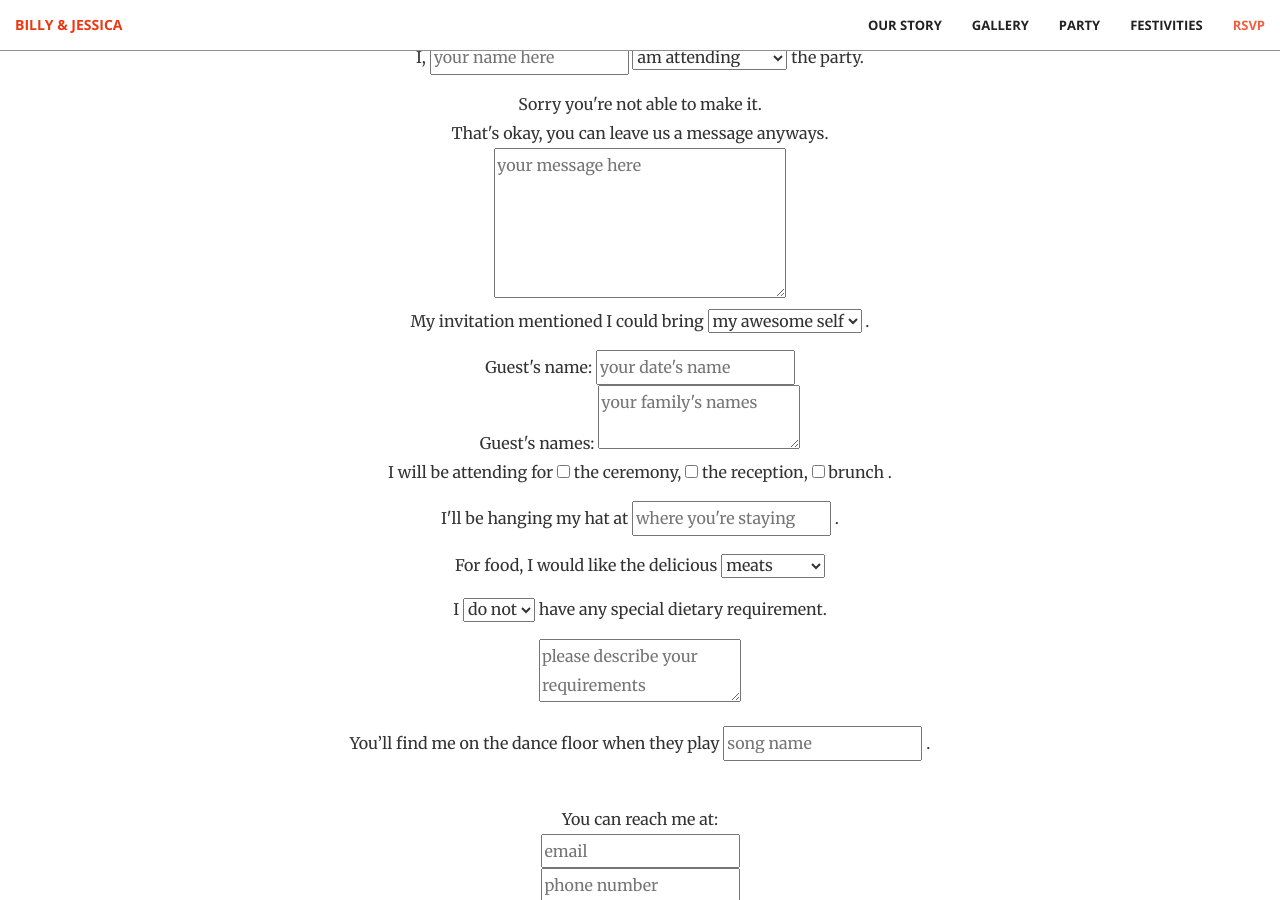
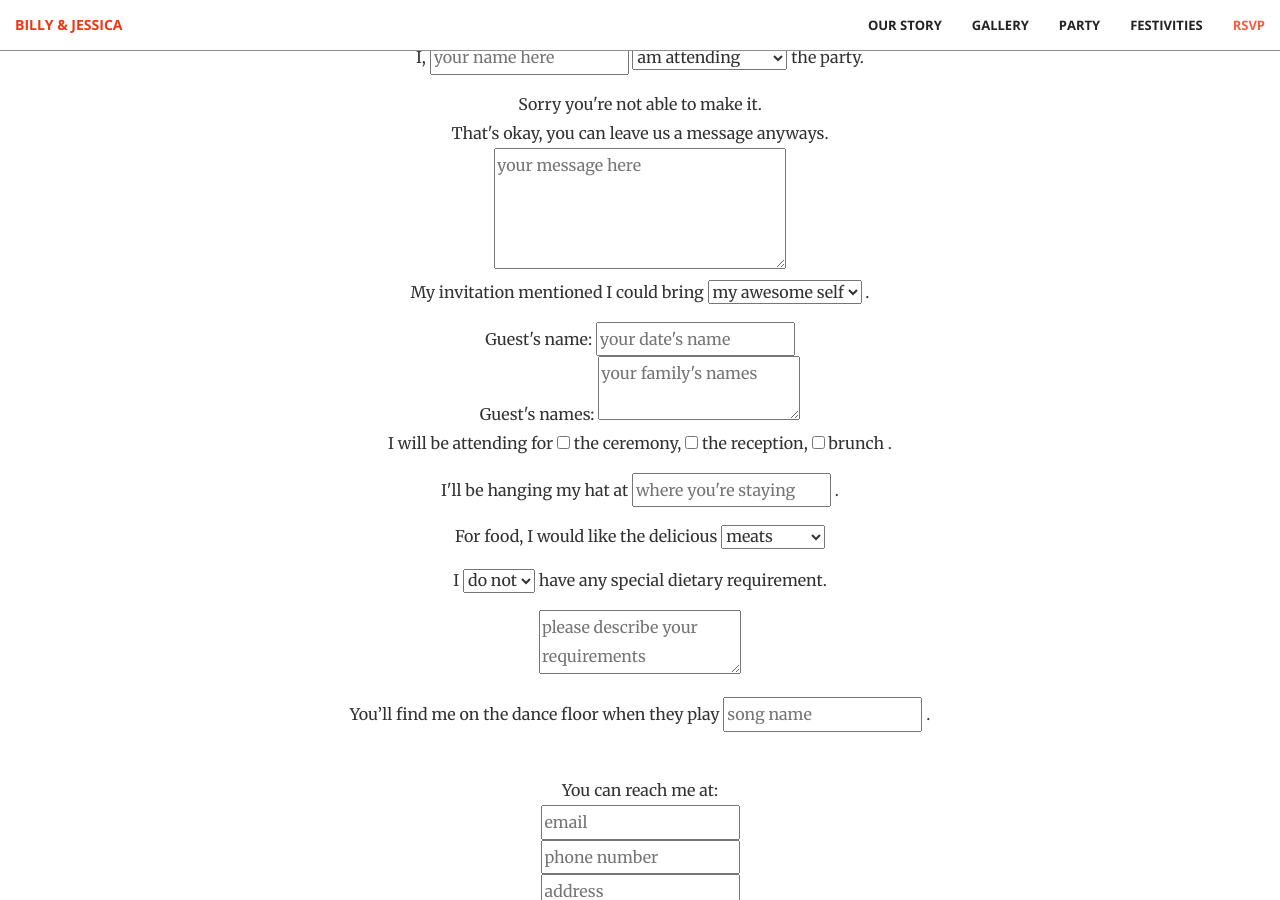
Before and after one commit to notbleh/wed-website, a Jekyll site: the page built from live.html, in a window 1280 px wide and 900 px high, scrolled down 3145 px. Built offline with Jekyll 4.4.1, drawn with Linux system fonts in a browser that asks for light colours; nearby versions of some CDN libraries.

Commit message:
Update rsvp1.html

```diff
--- a/_includes/rsvp1.html
+++ b/_includes/rsvp1.html
@@ -23,7 +23,7 @@
                         <div id="attendingno">
                             Sorry you're not able to make it.<br>
                             That's okay, you can leave us a message anyways.<br>
-                            <textarea name="message" id="message" placeholder="your message here" cols="30" rows="5"></textarea>
+                            <textarea name="message" id="message" placeholder="your message here" cols="30" rows="4"></textarea>
                         </div>
                         <!-- hide if not attending -->
                         <div id="attendingyes">
```
